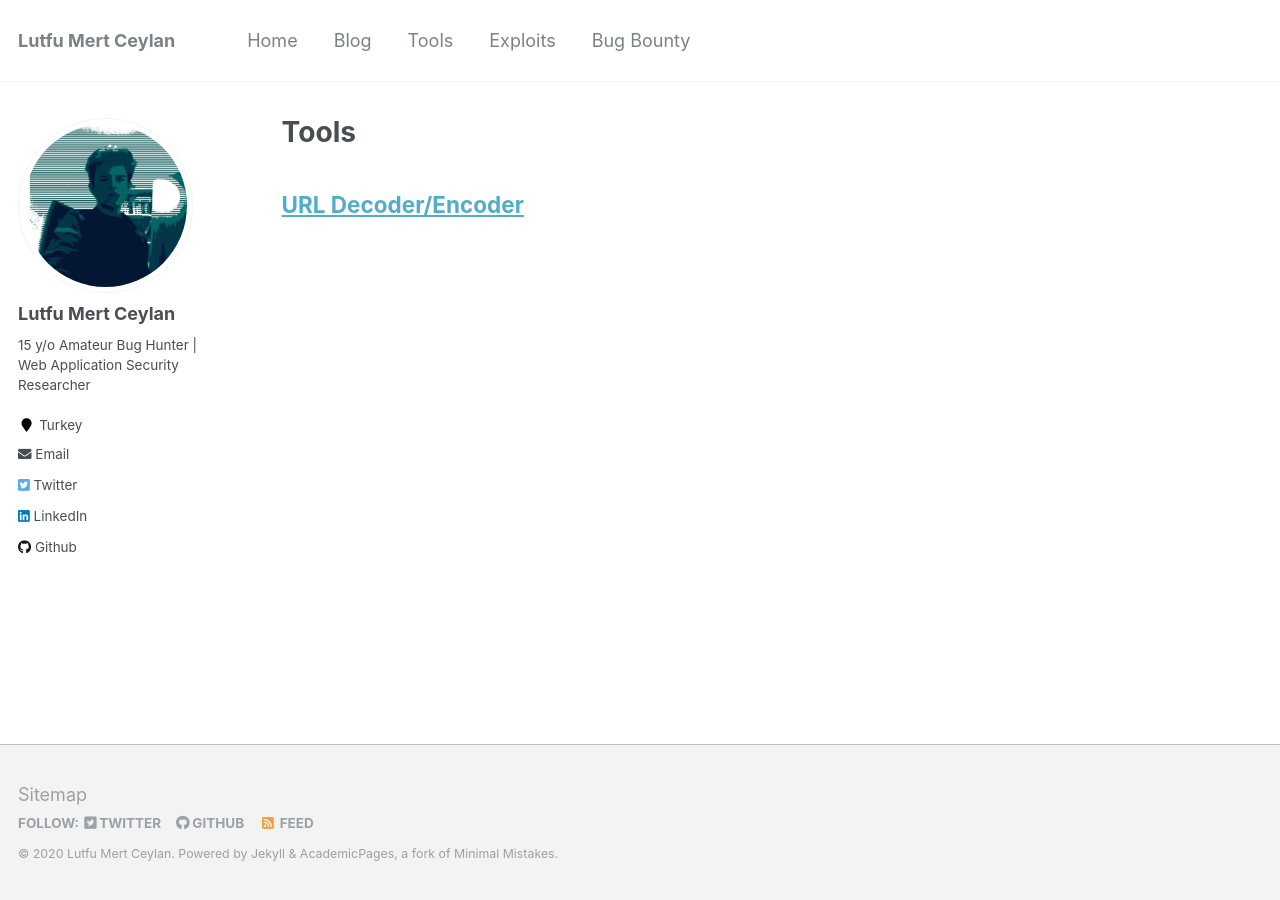
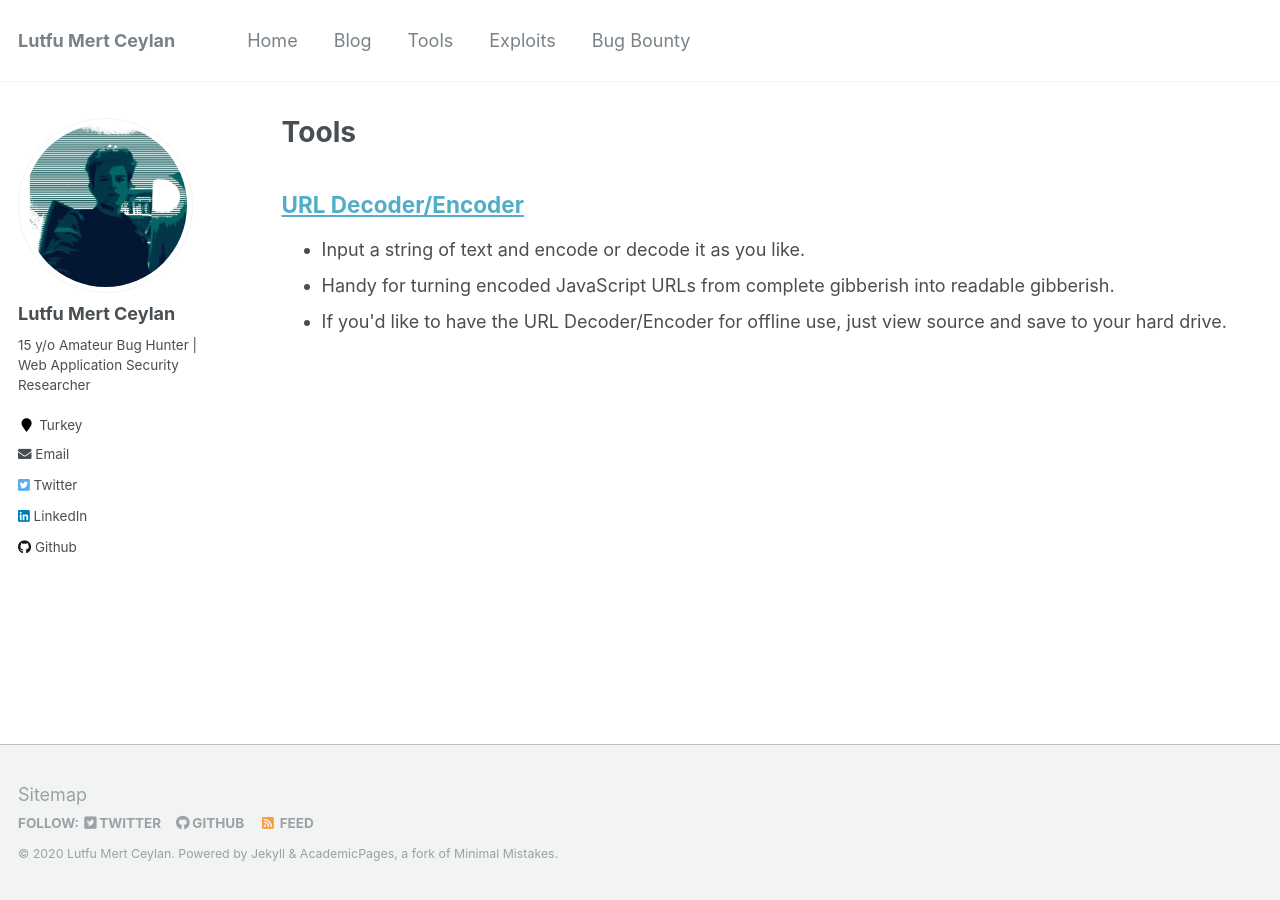
Before and after one commit to lutfumertceylan/mywebsite, a Jekyll site: the page built from tools/tools.md, in a window 1280 px wide. Built offline with Jekyll 4.4.1, drawn with Linux system fonts in a browser that asks for light colours.

Commit message:
Update tools.md

```diff
--- a/tools/tools.md
+++ b/tools/tools.md
@@ -8,3 +8,8 @@ author_profile: true
 {% include base_path %}
 
 <h2><a href="http://lutfumertceylan.com.tr/tools/url-dencoder" rel="permalink">URL Decoder/Encoder</a></h2>
+<ul>
+<li>Input a string of text and encode or decode it as you like.</li>
+<li>Handy for turning encoded JavaScript URLs from complete gibberish into readable gibberish.</li>
+<li>If you'd like to have the URL Decoder/Encoder for offline use, just view source and save to your hard drive.</li>
+</ul>
```
